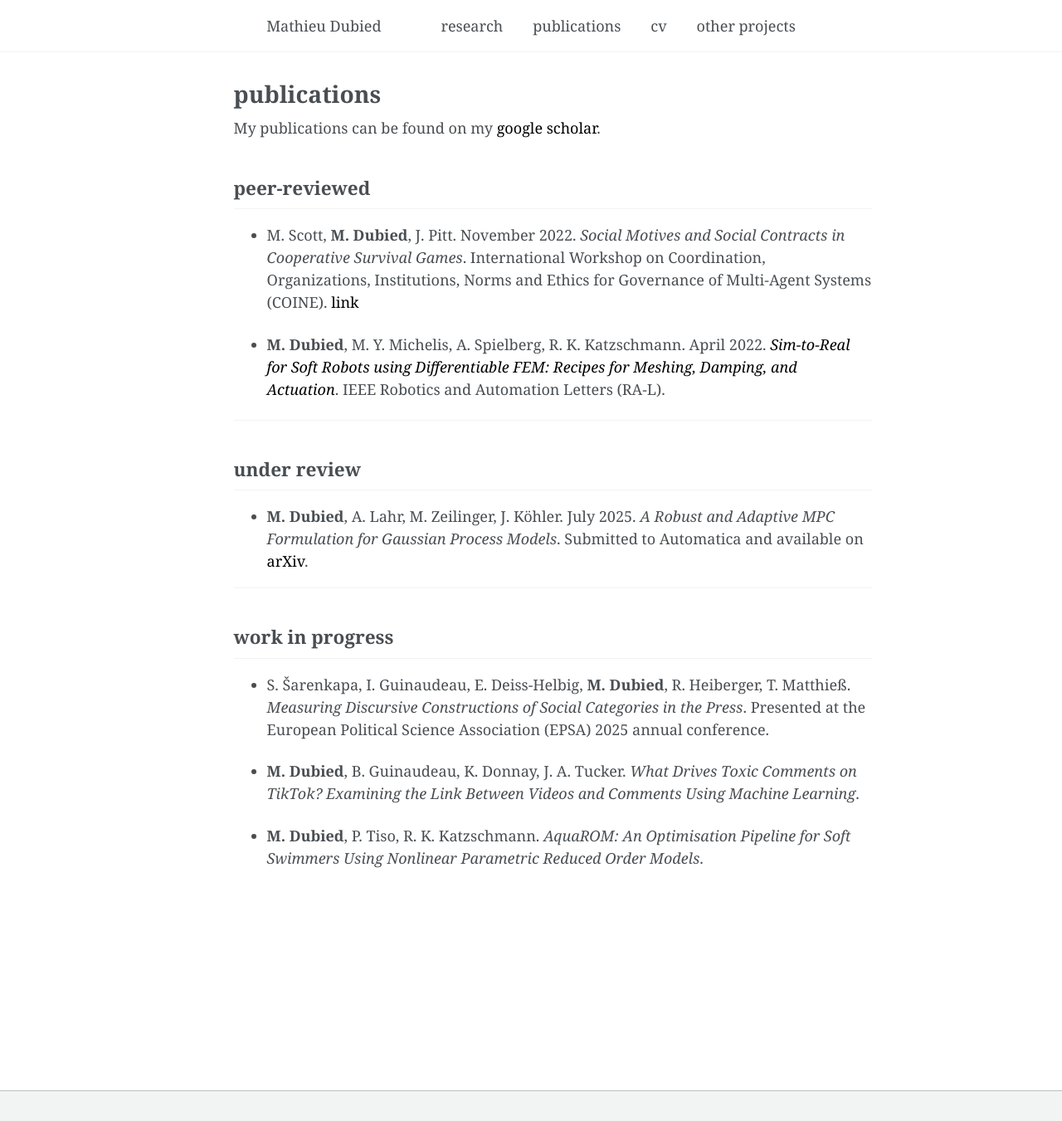
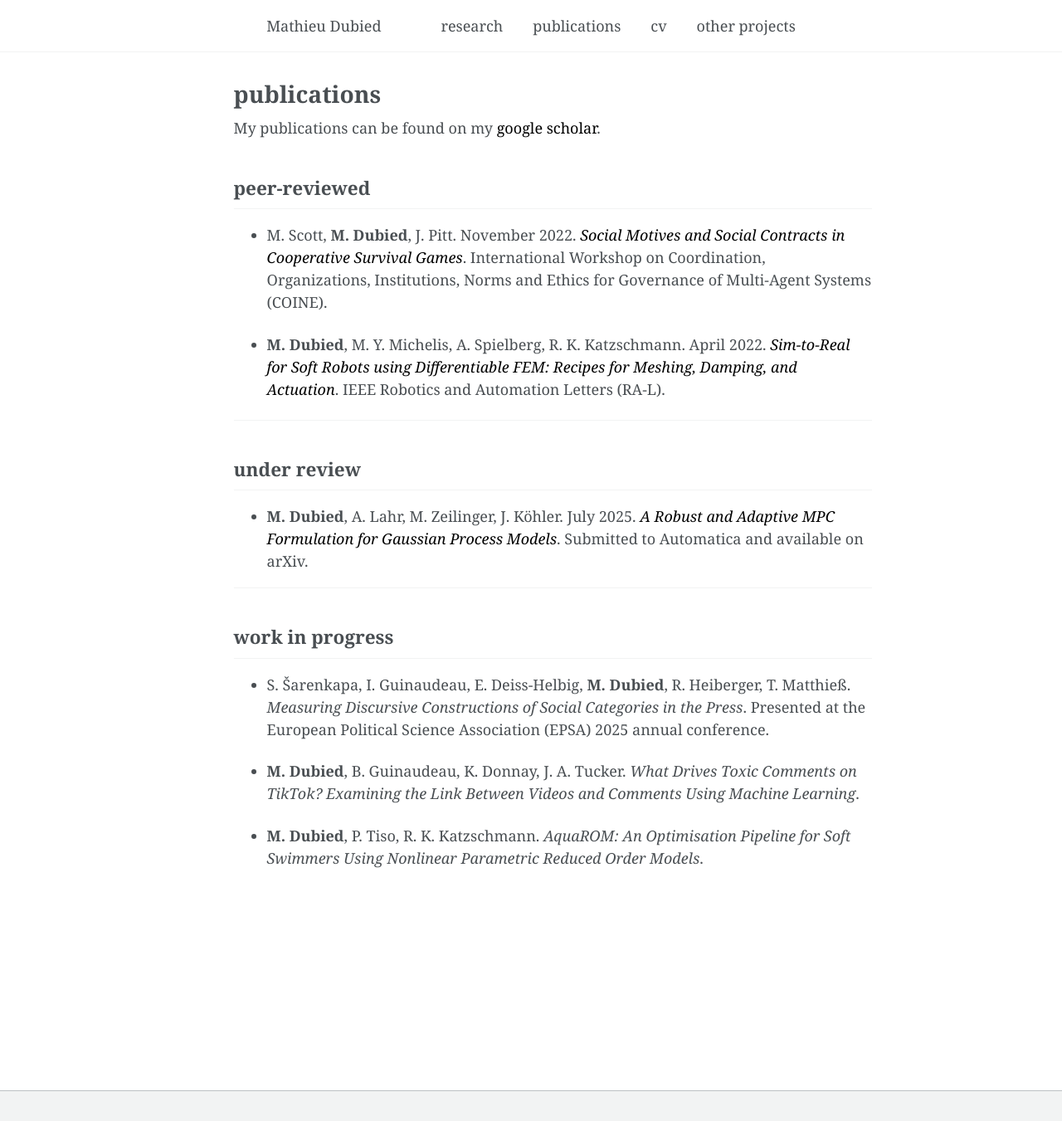
Before and after one commit to mdubied/mdubied.github.io, a Jekyll site: the page built from _pages/publications.md, in a window 1280 px wide and 1351 px high. Shown: the whole window at 83% size. Built offline with Jekyll 4.4.1, drawn with Linux system fonts in a browser that asks for light colours.

Commit message:
add link to publications

```diff
--- a/_pages/publications.md
+++ b/_pages/publications.md
@@ -11,15 +11,16 @@ My publications can be found on my <a href="https://scholar.google.com/citations
 
 ## peer-reviewed
 
-- M. Scott, **M. Dubied**, J. Pitt. November 2022. *Social Motives and Social Contracts in Cooperative Survival Games*. International Workshop on Coordination, Organizations, Institutions, Norms and Ethics for Governance of Multi-Agent Systems (COINE). <a href="https://link.springer.com/chapter/10.1007/978-3-031-20845-4_10" target="_blank">link</a>
+- M. Scott, **M. Dubied**, J. Pitt. November 2022. <a href="https://link.springer.com/chapter/10.1007/978-3-031-20845-4_10" target="_blank"><em>Social Motives and Social Contracts in Cooperative Survival Games</em></a>. International Workshop on Coordination, Organizations, Institutions, Norms and Ethics for Governance of Multi-Agent Systems (COINE).
 
-- **M. Dubied**, M. Y. Michelis, A. Spielberg, R. K. Katzschmann. April 2022. [*Sim-to-Real for Soft Robots using Differentiable FEM: Recipes for Meshing, Damping, and Actuation*](https://ieeexplore.ieee.org/abstract/document/9720966?casa_token=rFkH2qLiivcAAAAA:DgkWykXE9Lxcb757paS6N9yLoe1uz30WLC214_p3XN8sRTVcO24fTJMfs8SHtggxVoyFd5eK_g). IEEE Robotics and Automation Letters (RA-L).
+- **M. Dubied**, M. Y. Michelis, A. Spielberg, R. K. Katzschmann. April 2022. <a href="https://ieeexplore.ieee.org/abstract/document/9720966?casa_token=rFkH2qLiivcAAAAA:DgkWykXE9Lxcb757paS6N9yLoe1uz30WLC214_p3XN8sRTVcO24fTJMfs8SHtggxVoyFd5eK_g" target="_blank"><em>Sim-to-Real for Soft Robots using Differentiable FEM: Recipes for Meshing, Damping, and Actuation</em></a>. IEEE Robotics and Automation Letters (RA-L).
 
 ---
 
 ## under review
 
-- **M. Dubied**, A. Lahr, M. Zeilinger, J. Köhler. July 2025. *A Robust and Adaptive MPC Formulation for Gaussian Process Models*. Submitted to Automatica and available on <a href="https://arxiv.org/abs/2507.02098" target="_blank">arXiv</a>.
+- **M. Dubied**, A. Lahr, M. Zeilinger, J. Köhler. July 2025. <a href="https://arxiv.org/abs/2507.02098" target="_blank"><em>A Robust and Adaptive MPC Formulation for Gaussian Process Models</em></a>. Submitted to Automatica and available on arXiv.
+
 
 ---
 
```
